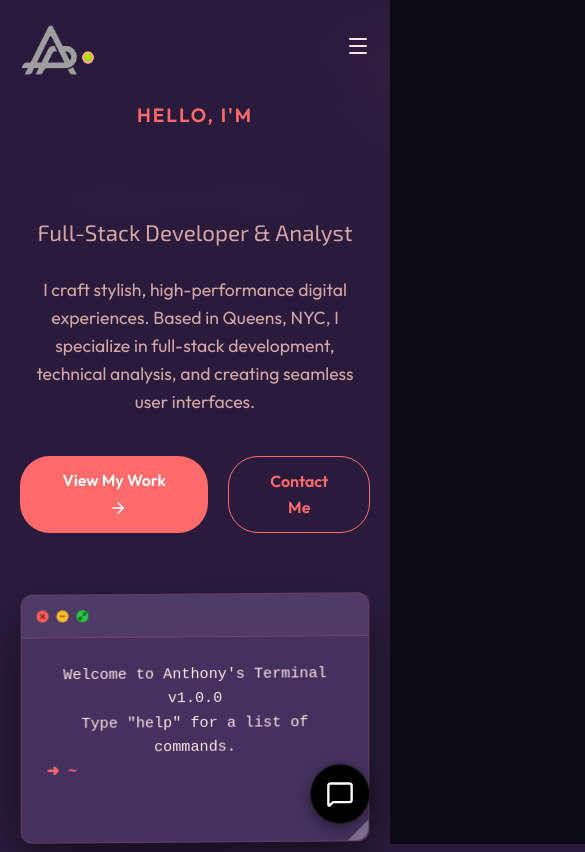
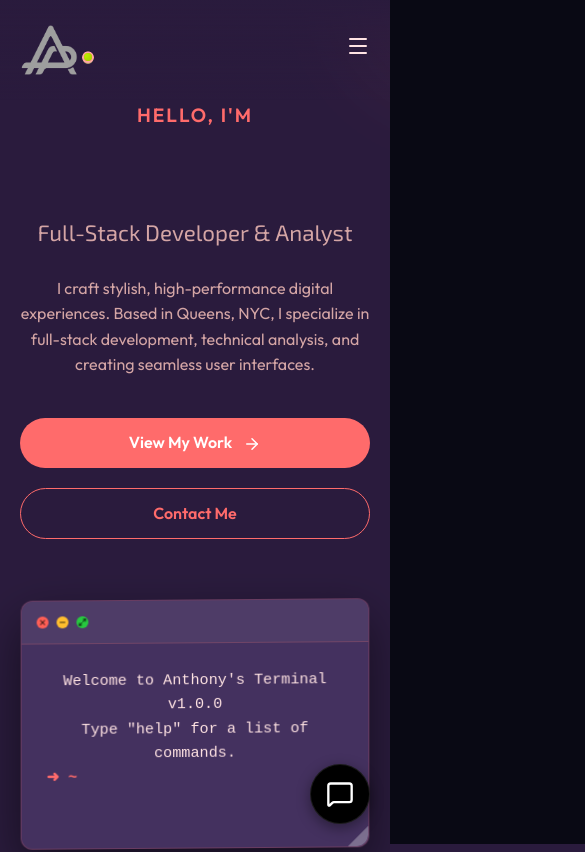
Before and after one commit to ap519925/ant-portfolio-v2-react, a React (Vite) app: page /terminal in a window 390 px wide. Shown: the top 852 px of the page, 585 px wide, since content can reach past the window. Built offline with nearby package versions, Linux system fonts and the light colour scheme; grey boxes are pictures that could not be loaded.

Commit message:
Manual sync

```diff
--- a/index.html
+++ b/index.html
@@ -3,7 +3,7 @@
   <head>
     <meta charset="UTF-8" />
     <link rel="icon" type="image/svg+xml" href="/vite.svg" />
-    <meta name="viewport" content="width=device-width, initial-scale=1.0" />
+    <meta name="viewport" content="width=device-width, initial-scale=1.0, maximum-scale=5.0, user-scalable=yes" />
     <meta name="description" content="Anthony Phillips - Full Stack Developer Portfolio. Interactive Terminal, Projects, and Professional Journey." />
 
     <!-- Performance: Preconnect to Font Hosts -->
--- a/src/components/Hero.css
+++ b/src/components/Hero.css
@@ -84,6 +84,7 @@
 .hero-buttons {
     display: flex;
     gap: 20px;
+    flex-wrap: wrap;
 }
 
 /* Visual - Code Block */
@@ -361,6 +362,10 @@
         font-size: 1.4rem;
     }
 
+    .hero-description {
+        font-size: 1rem;
+    }
+
     .hero-visual {
         margin-top: 10px;
         height: auto;
@@ -369,6 +374,34 @@
     .code-block-wrapper {
         height: 250px !important;
     }
+
+    .hero-buttons {
+        width: 100%;
+    }
+
+    .hero-buttons .btn {
+        width: 100%;
+        text-align: center;
+    }
+}
+
+@media (max-width: 360px) {
+    .hero-name {
+        font-size: 2rem;
+        letter-spacing: -1px;
+    }
+
+    .hero-role {
+        font-size: 1.2rem;
+    }
+
+    .hero-description {
+        font-size: 0.9rem;
+    }
+
+    .code-block-wrapper {
+        height: 220px !important;
+    }
 }
 
 @keyframes signatureWipe {
--- a/src/components/Navbar.css
+++ b/src/components/Navbar.css
@@ -114,23 +114,27 @@
 @media (max-width: 768px) {
     .hamburger {
         display: block;
+        z-index: 1100;
     }
 
     .nav-menu {
         position: fixed;
         top: 0;
-        left: 0;
+        right: 0;
         width: 100%;
+        max-width: 100vw;
         height: 100vh;
-        background: rgba(10, 10, 20, 0.95);
+        background: rgba(10, 10, 20, 0.98);
         backdrop-filter: blur(20px);
         flex-direction: column;
         justify-content: center;
         align-items: center;
-        gap: 40px;
+        gap: 30px;
+        padding: 20px;
         transform: translateX(100%);
         transition: transform 0.4s cubic-bezier(0.16, 1, 0.3, 1);
         z-index: 1000;
+        overflow-y: auto;
         /* Ensure it covers everything */
     }
 
@@ -139,9 +143,10 @@
     }
 
     .nav-link {
-        font-size: 2.5rem;
+        font-size: 2rem;
         font-weight: 700;
         opacity: 0;
+        white-space: nowrap;
         /* Hidden initially for animation */
         transform: translateY(30px);
         transition: color 0.3s;
@@ -209,6 +214,22 @@
     }
 }
 
+@media (max-width: 480px) {
+    .nav-link {
+        font-size: 1.5rem !important;
+    }
+
+    .nav-menu {
+        gap: 20px;
+    }
+}
+
+@media (max-width: 360px) {
+    .nav-link {
+        font-size: 1.2rem !important;
+    }
+}
+
 .theme-toggle-placeholder {
     width: 32px;
     height: 32px;
--- a/src/index.css
+++ b/src/index.css
@@ -23,11 +23,13 @@
 
 html {
   width: 100%;
+  max-width: 100vw;
   overflow-x: hidden;
 }
 
 body {
   width: 100%;
+  max-width: 100vw;
   position: relative;
   min-height: 100vh;
   margin: 0;
@@ -35,12 +37,15 @@ body {
   background-color: var(--bg-primary);
   color: var(--text-primary);
   line-height: 1.6;
+  overflow-x: hidden;
 }
 
 #root,
 .app {
   width: 100%;
+  max-width: 100vw;
   position: relative;
+  overflow-x: hidden;
 }
 
 h1,
@@ -85,7 +90,9 @@ ul {
 .container {
   max-width: 1400px;
   margin: 0 auto;
-  padding: 0 10px;
+  padding: 0 20px;
+  width: 100%;
+  box-sizing: border-box;
 }
 
 .section {
```
